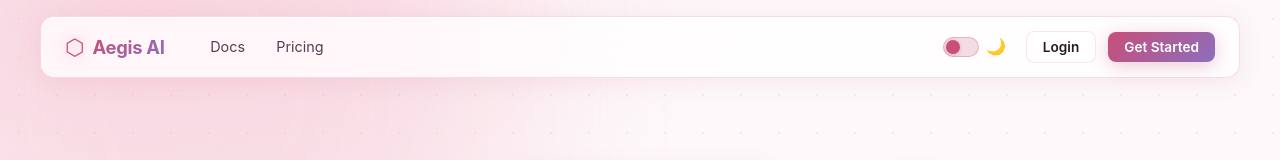
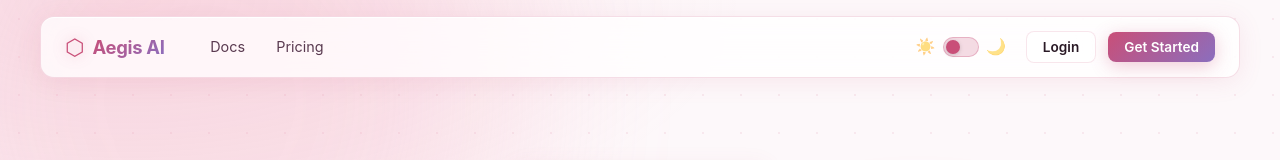
Before and after one commit to divp112005-coder/Aegis_AI, a React app in the folder frontend/: page / in a window 1280 px wide. Shown: the top 160 px of the page. Built offline with nearby package versions, Linux system fonts and the light colour scheme; the HTML template or start-up script is replaced by a standard one.

Commit message:
dark mode toggle update

```diff
--- a/frontend/src/components/Navbar.css
+++ b/frontend/src/components/Navbar.css
@@ -188,9 +188,10 @@
 .theme-toggle-icon {
   font-size: 1rem;
   line-height: 1;
-  transition: transform 0.3s;
+  opacity: 0.55;
+  transition: opacity 0.2s;
 }
 
 .theme-toggle:hover .theme-toggle-icon {
-  transform: rotate(20deg) scale(1.1);
+  opacity: 1;
 }
--- a/frontend/src/components/Navbar.jsx
+++ b/frontend/src/components/Navbar.jsx
@@ -58,10 +58,11 @@ export default function Navbar() {
           aria-label={dark ? 'Switch to light mode' : 'Switch to dark mode'}
           title={dark ? 'Light mode' : 'Dark mode'}
         >
+          <span className="theme-toggle-icon">☀️</span>
           <span className="theme-toggle-track">
             <span className="theme-toggle-thumb" />
           </span>
-          <span className="theme-toggle-icon">{dark ? '☀️' : '🌙'}</span>
+          <span className="theme-toggle-icon">🌙</span>
         </button>
 
         {user ? (
--- a/frontend/src/pages/Dashboard.jsx
+++ b/frontend/src/pages/Dashboard.jsx
@@ -324,8 +324,9 @@ export default function Dashboard() {
             onClick={toggle}
             aria-label={dark ? 'Switch to light mode' : 'Switch to dark mode'}
           >
+            <span className="theme-toggle-icon">☀️</span>
             <span className="theme-toggle-track"><span className="theme-toggle-thumb" /></span>
-            <span className="theme-toggle-icon">{dark ? '☀️' : '🌙'}</span>
+            <span className="theme-toggle-icon">🌙</span>
           </button>
           {user && (
             <span className="dash-topbar-user">
```
